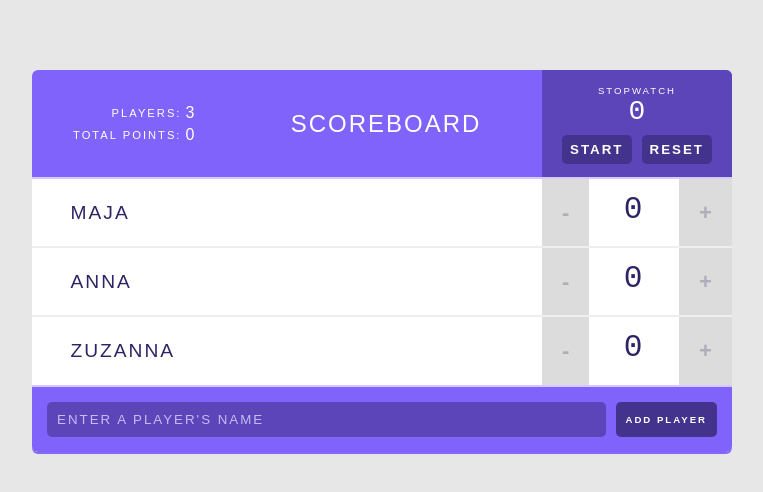
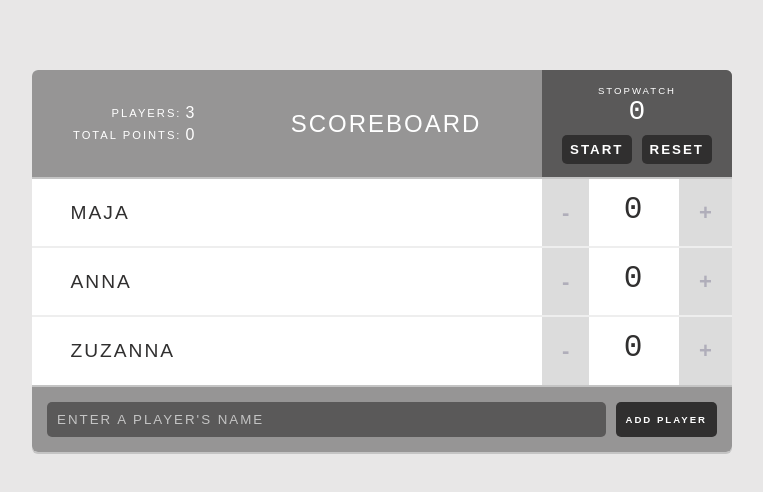
Before and after one commit to maja0000/game-scoarboard, a React app: page / in a window 1280 px wide. Shown: the whole page, without its empty margins (258-1021 px from the left). Built offline with nearby package versions, Linux system fonts and the light colour scheme.

Commit message:
gry styling

```diff
--- a/src/index.css
+++ b/src/index.css
@@ -6,13 +6,13 @@ body {
 }
 
 header {
-  color: #FFF;
+  color: #fff;
   padding: 5px 10px;
   text-align: center;
   display: flex;
   align-items: center;
-  background-color: #8063FA;
-  border-bottom: solid 2px #D4CAFF;
+  background-color: #969595;
+  border-bottom: solid 2px #c4c4c4;
 }
 
 header h1 {
@@ -25,39 +25,39 @@ header h1 {
 /* FORMS */
 form {
   display: flex;
-  background-color: #8063FA;
+  background-color: #969595;
 }
 
-input[type=text] {
+input[type='text'] {
   flex-grow: 1;
   border-width: 0 0 1px 0;
   margin: 15px 10px 15px 15px;
   padding: 10px;
   border-radius: 5px;
-  background-color: #5B45B9;
+  background-color: #5a5959;
   border-style: none;
   text-shadow: none;
   text-transform: uppercase;
-  color: #C7BCF8;
+  color: #c4c4c4;
   letter-spacing: 2px;
   outline: none;
 }
 
-input[type=text]::-webkit-input-placeholder{
-  color: #C7BCF8;
+input[type='text']::-webkit-input-placeholder {
+  color: #c4c4c4;
   letter-spacing: 2px;
 }
 
-input[type=text]:focus{
+input[type='text']:focus {
   background-color: rgba(0, 0, 0, 0.2);
 }
 
-input[type=submit] {
+input[type='submit'] {
   display: block;
-  font-size: .6em;
+  font-size: 0.6em;
   margin: 15px 15px 15px 0;
   padding: 10px;
-  background-color: #44338D;
+  background-color: #302f2f;
   border-radius: 5px;
   border: none;
   color: #fff;
@@ -69,10 +69,9 @@ input[type=submit] {
 }
 
 button,
-input[type=submit] {
+input[type='submit'] {
   outline: none;
-  transition: background-color 0.2s ease,
-              color 0.2s ease;
+  transition: background-color 0.2s ease, color 0.2s ease;
 }
 
 /* ICONS */
@@ -80,17 +79,19 @@ svg {
   width: 28px;
   height: 19px;
   margin-right: 5px;
-  fill: #F0F0F0;
+  fill: #f0f0f0;
 }
 
 .is-high-score {
-  fill: #FFC657;
+  fill: #ffc657;
   animation: grow 0.35s ease-in-out;
   transform-origin: 50% 50%;
 }
 
 @keyframes grow {
-  50% { transform: scale(1.4) rotate(-3deg); }
+  50% {
+    transform: scale(1.4) rotate(-3deg);
+  }
 }
 
 /* COMPONENT STYLES -------------------- */
@@ -98,7 +99,7 @@ svg {
   background: #fff;
   width: 700px;
   margin: 70px auto;
-  box-shadow: 0 2px 0 rgb(133, 104, 250);
+  box-shadow: 0 2px 0 #c4c4c4;
   border-radius: 6px;
   overflow: hidden;
 }
@@ -106,12 +107,12 @@ svg {
 .player {
   display: flex;
   font-size: 1.2em;
-  border-bottom: solid 2px #EEEEEE;
+  border-bottom: solid 2px #eeeeee;
   letter-spacing: 2px;
 }
 
 .player:last-of-type {
-    border-bottom-color: #D4CAFF;
+  border-bottom-color: #c4c4c4;
 }
 
 .player-name:hover .remove-player {
@@ -120,7 +121,7 @@ svg {
 
 .player-name,
 .counter-score {
-    color: #2F2366;
+  color: #302f2f;
 }
 
 .player-name {
@@ -134,7 +135,7 @@ svg {
   border: none;
   outline: none;
   visibility: hidden;
-    color: #EF5350;
+  color: #ef5350;
   cursor: pointer;
   margin: 0 10px 0 0;
   padding: 0;
@@ -156,7 +157,7 @@ svg {
   text-align: right;
   font-weight: normal;
   letter-spacing: 2px;
-    font-size: .7em;
+  font-size: 0.7em;
 }
 
 .stats td:last-child {
@@ -166,7 +167,7 @@ svg {
 .stopwatch {
   padding: 15px 10px 5px 10px;
   margin: -5px -10px -5px 10px;
-  background: #5B45B9;
+  background: #5a5959;
 }
 
 .stopwatch-time {
@@ -177,7 +178,7 @@ svg {
 
 .stopwatch button {
   margin: 8px 5px;
-    background-color: #44338D;
+  background-color: #302f2f;
   border-radius: 5px;
   padding: 7px 8px;
   border: none;
@@ -189,14 +190,14 @@ svg {
 }
 
 .stopwatch button:hover,
-  input[type=submit]:hover {
+input[type='submit']:hover {
   background: #fff;
-    color: #44338D;
+  color: #302f2f;
   cursor: pointer;
 }
 
 .stopwatch h2 {
-    font-size: .6em;
+  font-size: 0.6em;
   margin: 0;
   font-weight: normal;
   letter-spacing: 2px;
@@ -211,8 +212,8 @@ svg {
   border: none;
   font-size: 1.15em;
   font-weight: bold;
-    color: #B0AEBA;
-    background-color: #DCDCDC;
+  color: #b0aeba;
+  background-color: #dcdcdc;
   display: block;
   padding: 20px 20px;
   cursor: pointer;
@@ -224,11 +225,11 @@ svg {
 }
 
 .increment:hover {
-    background: #83D97C;
+  background: #83d97c;
 }
 
 .decrement:hover {
-    background: #EF5350;
+  background: #ef5350;
 }
 
 .counter-score {
```
Lines whose indentation alone changed are shown as unchanged.
